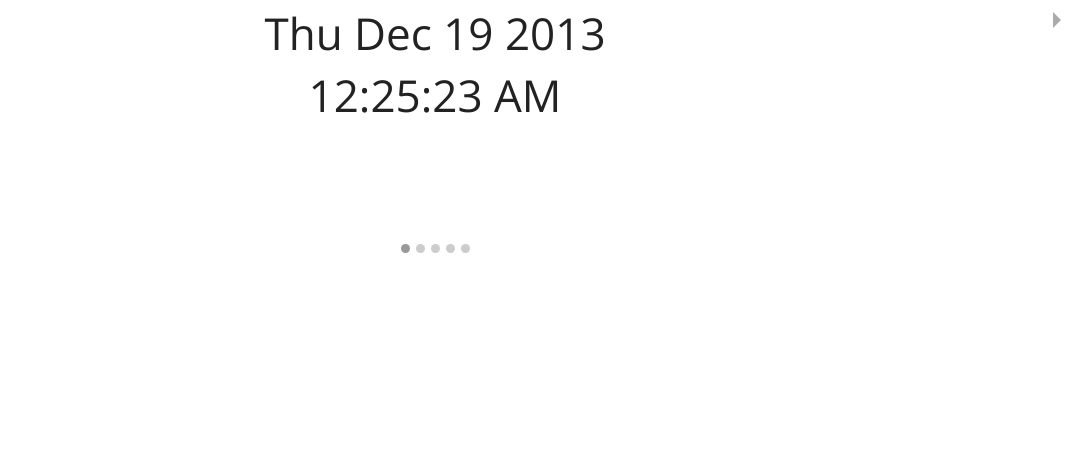
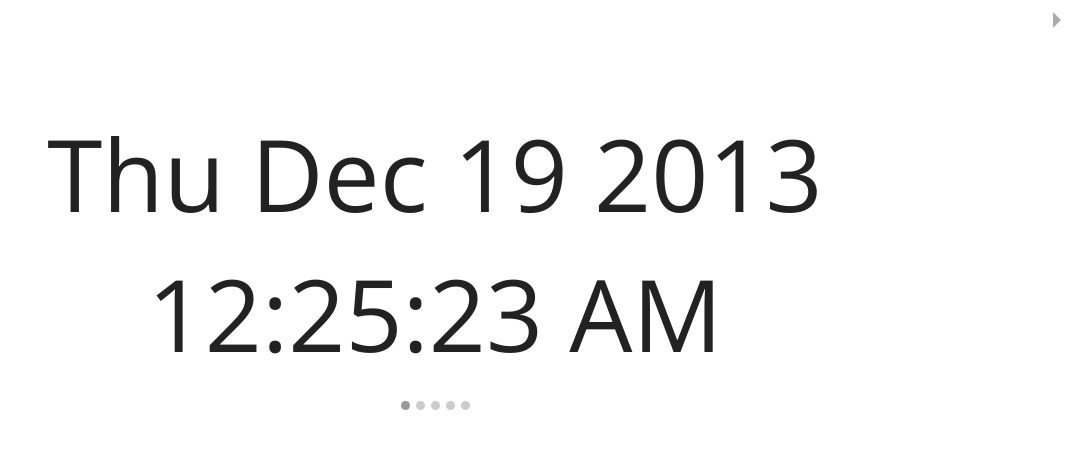
Before and after one commit to wlynch/ru_explorer, a Flask app: template templates/explore.html in a window 1280 px wide. Shown: the top 449 px of the page, without its empty margins (205-1280 px from the left). Run offline with Flask 2, Linux system fonts and the light colour scheme; the template is opened without the code that fills it, so the values that code supplies are empty; parts of the project's set-up code (start-up, migrations or seed data) failed here and were passed over.

Commit message:
adjusted clock

```diff
--- a/templates/explore.html
+++ b/templates/explore.html
@@ -14,7 +14,7 @@
 			<li>
 				<div class="clock">
 					<center>
-						<h1>
+						<h1 style="padding-top: 100px; font-size: 100px;">
 							<div class="row">
 								<div class="small-12 columns" id="date"></div>
 							</div>
```
